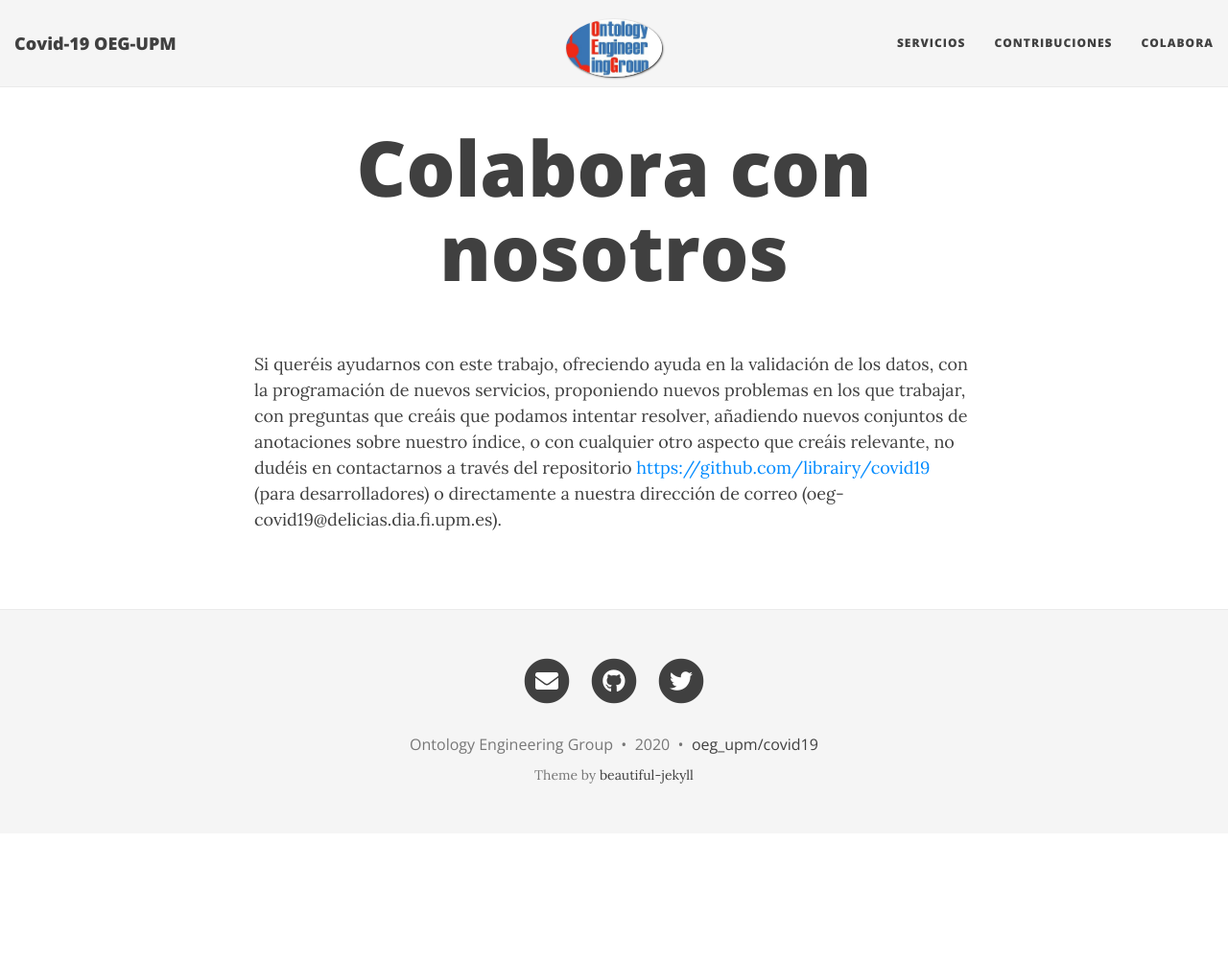
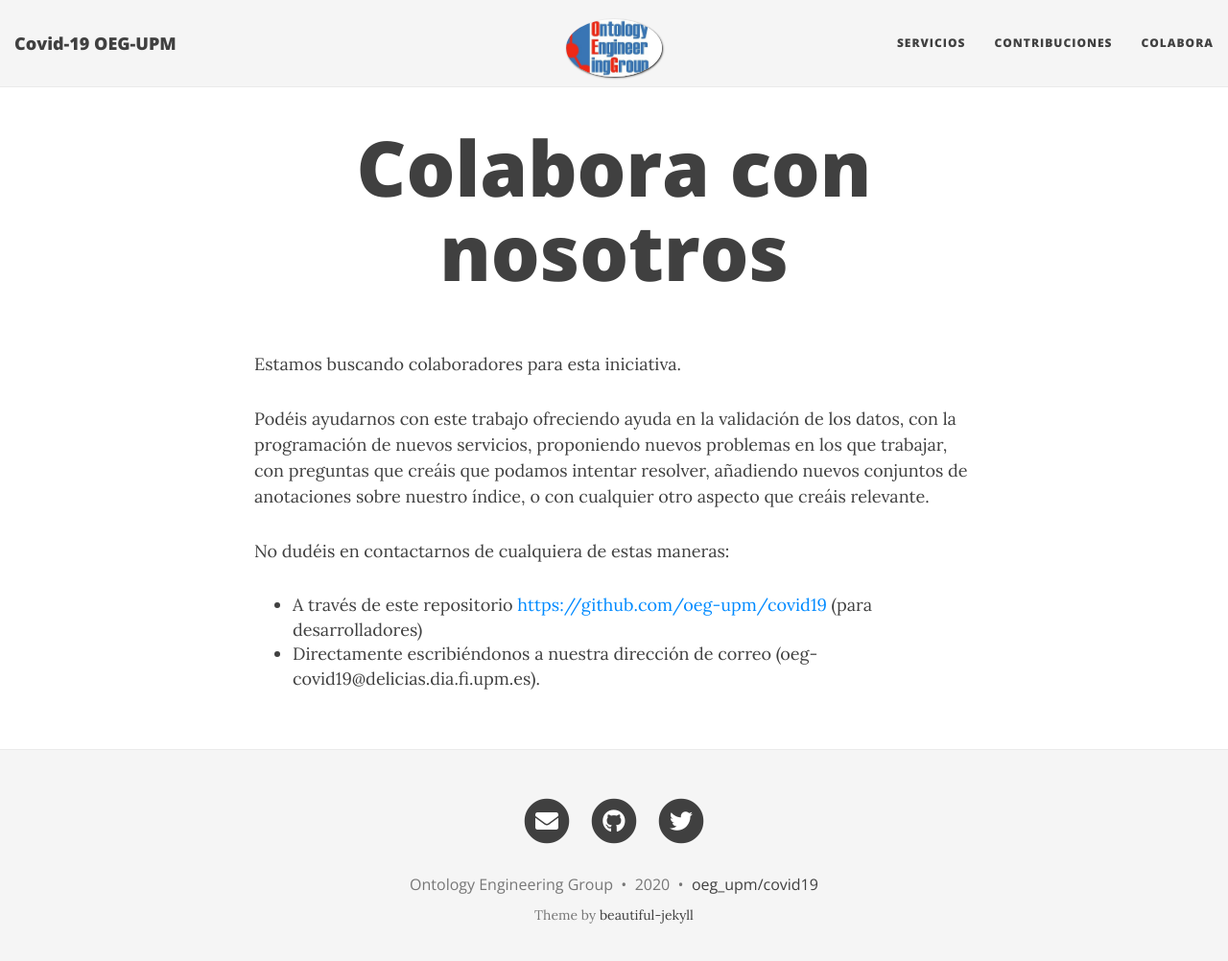
Before and after one commit to oeg-upm/covid19, a Jekyll site: the page built from colabora.md, in a window 1280 px wide and 1015 px high. Shown: the top 1002 px of the window at 96% size. Built offline with Jekyll 4.4.1, drawn with Linux system fonts in a browser that asks for light colours; nearby versions of some CDN libraries.

Commit message:
Actualización de la página de búsqueda de colaboradores

```diff
--- a/colabora.md
+++ b/colabora.md
@@ -4,4 +4,10 @@ title: Colabora con nosotros
 ---
 
 
-Si queréis ayudarnos con este trabajo, ofreciendo ayuda en la validación de los datos, con la programación de nuevos servicios, proponiendo nuevos problemas en los que trabajar, con preguntas que creáis que podamos intentar resolver, añadiendo nuevos conjuntos de anotaciones sobre nuestro índice, o con cualquier otro aspecto que creáis relevante, no dudéis en contactarnos a través del repositorio [https://github.com/librairy/covid19](https://github.com/librairy/covid19) (para desarrolladores) o directamente a nuestra dirección de correo (oeg-covid19@delicias.dia.fi.upm.es).
+Estamos buscando colaboradores para esta iniciativa.
+
+Podéis ayudarnos con este trabajo ofreciendo ayuda en la validación de los datos, con la programación de nuevos servicios, proponiendo nuevos problemas en los que trabajar, con preguntas que creáis que podamos intentar resolver, añadiendo nuevos conjuntos de anotaciones sobre nuestro índice, o con cualquier otro aspecto que creáis relevante.
+
+No dudéis en contactarnos de cualquiera de estas maneras:
+* A través de este repositorio [https://github.com/oeg-upm/covid19](https://github.com/oeg-upm/covid19) (para desarrolladores)
+* Directamente escribiéndonos a nuestra dirección de correo (oeg-covid19@delicias.dia.fi.upm.es).
```
